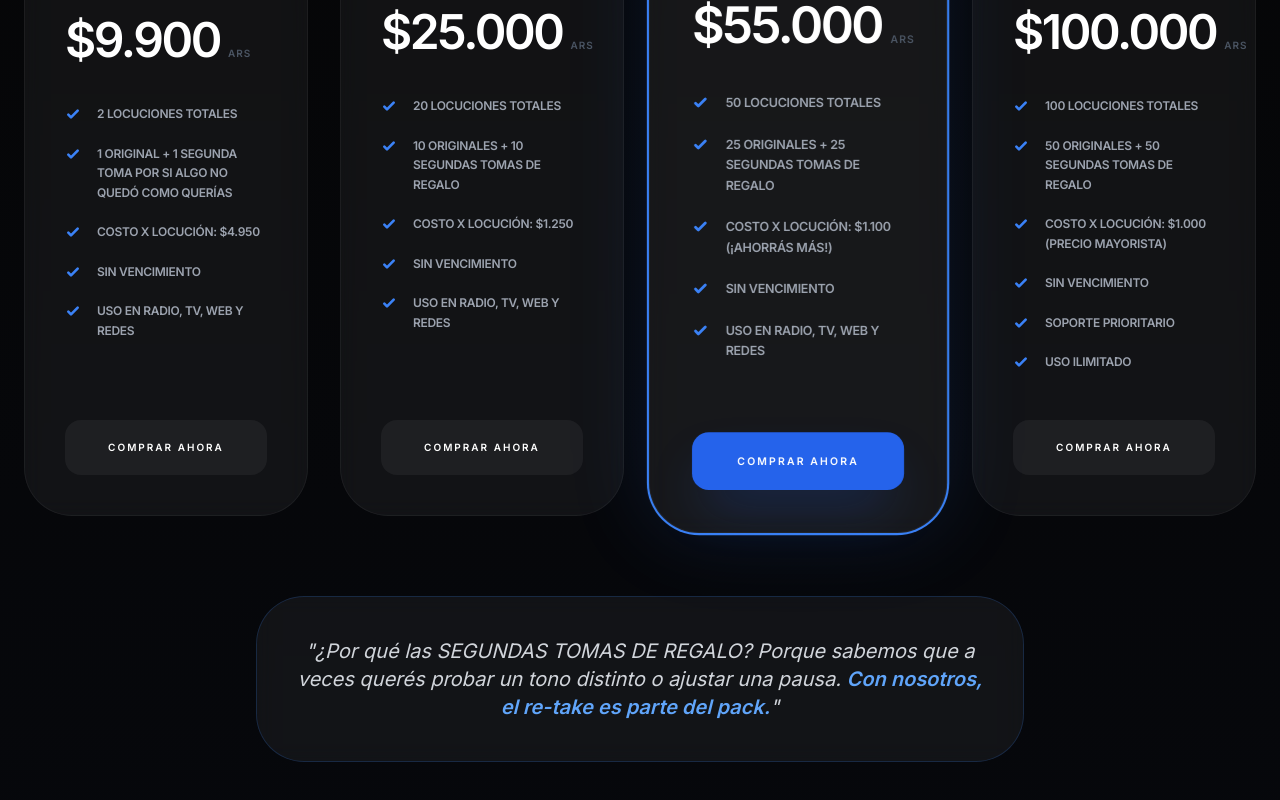
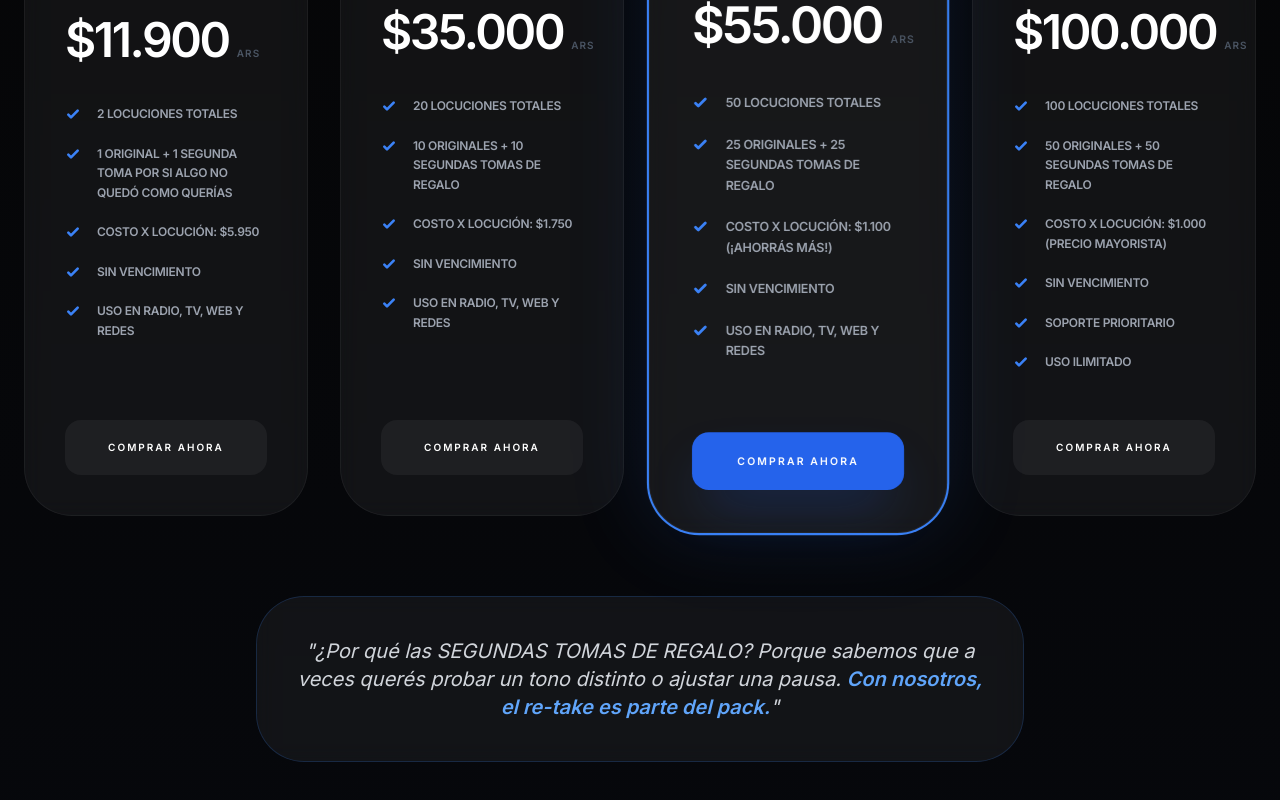
Before and after one commit to frewer1000/Locutores-AR-2026, a React (Vite) app: page / in a window 1280 px wide. Shown: the part 6269-7069 px from the top of the page. Built offline with nearby package versions, Linux system fonts and the light colour scheme.

Commit message:
feat(pricing): Update prices for Spot Ya and Inicial packs
Adjusts the pricing for the "PACK SPOT YA" and "PACK INICIAL" to reflect new costs per locution and overall package prices.

```diff
--- a/components/Pricing.tsx
+++ b/components/Pricing.tsx
@@ -6,12 +6,12 @@ const Pricing: React.FC = () => {
       id: 'pack_spot_ya',
       name: '⚡ PACK SPOT YA',
       oldPrice: null,
-      price: '$9.900',
+      price: '$11.900',
       description: 'Entró una publicidad y tiene que salir ahora. La solución inmediata.',
       features: [
         '2 LOCUCIONES TOTALES',
         '1 ORIGINAL + 1 SEGUNDA TOMA POR SI ALGO NO QUEDÓ COMO QUERÍAS',
-        'COSTO X LOCUCIÓN: $4.950',
+        'COSTO X LOCUCIÓN: $5.950',
         'SIN VENCIMIENTO',
         'USO EN RADIO, TV, WEB Y REDES'
       ],
@@ -22,12 +22,12 @@ const Pricing: React.FC = () => {
       id: 'pack_inicial',
       name: 'PACK INICIAL',
       oldPrice: '$50.000',
-      price: '$25.000',
+      price: '$35.000',
       description: 'Ideal para spots de radio y redes sociales.',
       features: [
         '20 LOCUCIONES TOTALES',
         '10 ORIGINALES + 10 SEGUNDAS TOMAS DE REGALO',
-        'COSTO X LOCUCIÓN: $1.250',
+        'COSTO X LOCUCIÓN: $1.750',
         'SIN VENCIMIENTO',
         'USO EN RADIO, TV, WEB Y REDES'
       ],
```
